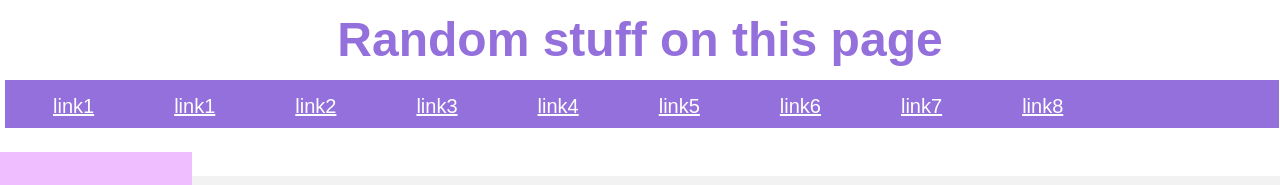
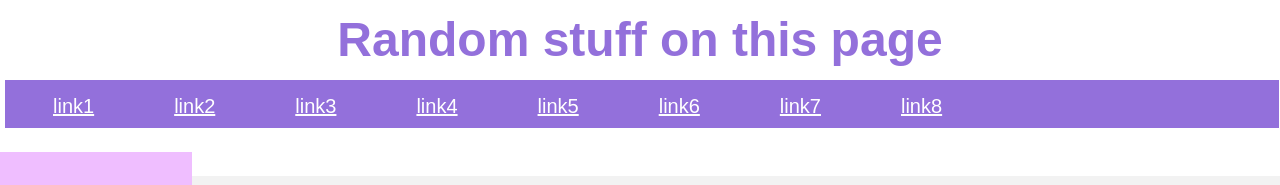
Before and after one commit to SUSANXN/html100-week7, a plain HTML site: page week4-practice/part2.html in a window 1280 px wide. Shown: the top 185 px of the page. Drawn offline with Linux system fonts and the light colour scheme.

Commit message:
Update part2.html

```diff
--- a/week4-practice/part2.html
+++ b/week4-practice/part2.html
@@ -11,9 +11,8 @@
   <h1>Random stuff on this page</h1>
   <nav>
     <ul>
-      <li><a href="https://susanxn.github.io/mockup-practice/part1.html">link1</a></li>
-      <li><a href="https://susanxn.github.io/mockup-practice/week4-practice/part1.html">link1</a></li>
-      <li><a href="">link2</a></li>
+      <li><a href="https://susanxn.github.io/mockup-practice/week4-practice/index.html">link1</a></li>
+      <li><a href="https://susanxn.github.io/mockup-practice/week4-practice/part1.html">link2</a></li>
       <li><a href="">link3</a></li>
       <li><a href="">link4</a></li>
       <li><a href="">link5</a></li>
```
